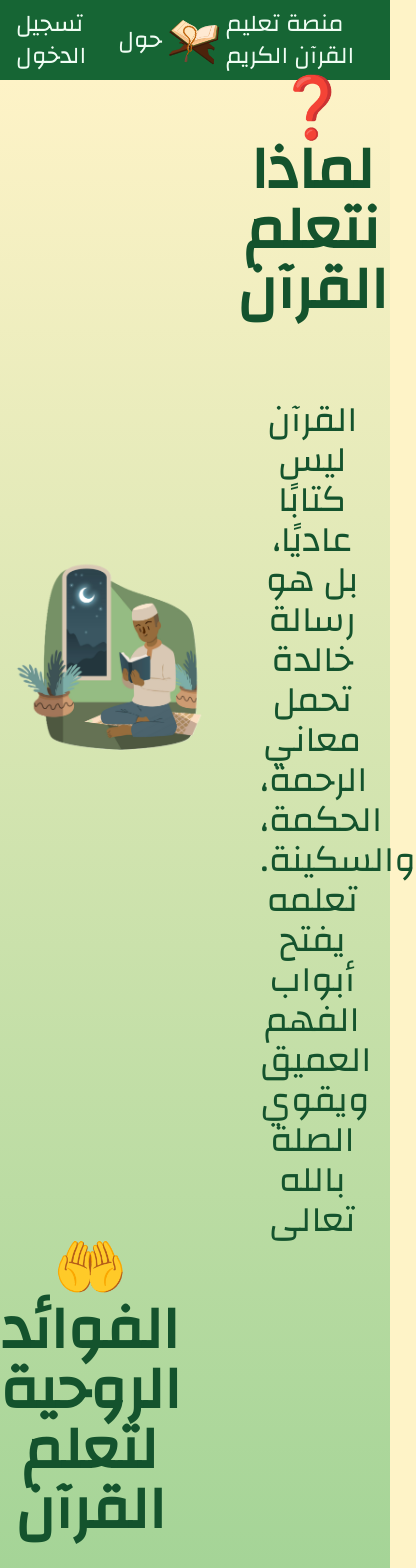
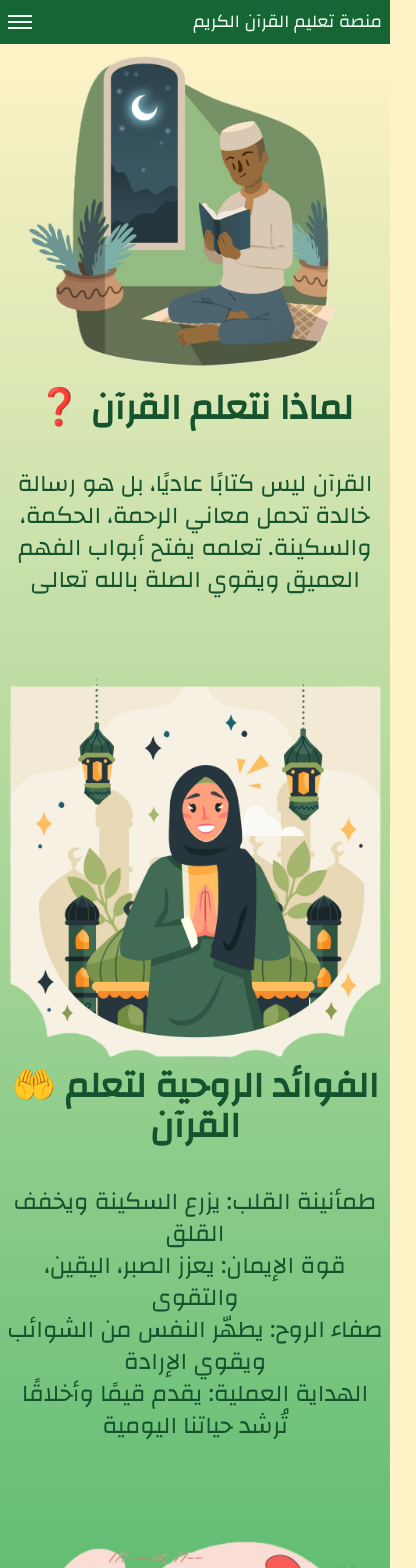
Before and after one commit to PROuserR/QuranLearningPlatform, a Next.js app: page /about in a window 390 px wide. Shown: the top 1568 px of the page, 416 px wide, since content can reach past the window. Built offline with nearby package versions, Linux system fonts and the light colour scheme.

Commit message:
added mobile view compatibility

```diff
--- a/src/app/about/page.tsx
+++ b/src/app/about/page.tsx
@@ -4,15 +4,15 @@ import Image from 'next/image';
 
 function Page() {
     return (
-        <main className="bg-gradient-to-b from-amber-100 to-green-600">
-            <div className="flex flex-row-reverse items-center justify-center ">
+        <main className="flex flex-col md:flex-row bg-gradient-to-b from-amber-100 to-green-600 gap-y-20 md:gap-y-2">
+            <div className="flex md:flex-row-reverse flex-col-reverse items-center justify-center ">
                 <motion.div
                     initial={{ opacity: 0, x: 100 }}   // starting state
                     animate={{ opacity: 1, x: 0 }}    // end state
                     transition={{ duration: 1, ease: "easeOut" }} // timing
-                    className="text-3xl flex flex-col items-center justify-center text-center gap-y-20 w-1/2">
-                    <span className="text-6xl font-semibold"> ❓ لماذا نتعلم القرآن </span>
-                    <span className="text-4xl flex-wrap w-2/3">
+                    className="text-3xl flex flex-col items-center justify-center text-center md:gap-y-20 gap-y-10 md:w-1/2 w-full">
+                    <span className="md:text-6xl text-4xl font-semibold"> ❓ لماذا نتعلم القرآن </span>
+                    <span className="md:text-4xl text-2xl flex-wrap md:w-2/3 w-full">
                         القرآن ليس كتابًا عاديًا، بل هو رسالة خالدة تحمل معاني الرحمة، الحكمة، والسكينة. تعلمه يفتح أبواب الفهم العميق ويقوي الصلة بالله تعالى
                     </span>
                 </motion.div>
@@ -29,15 +29,15 @@ function Page() {
                     />
                 </motion.div>
             </div>
-            <div className="flex flex-row items-center justify-center">
+            <div className="flex md:flex-row flex-col-reverse items-center justify-center">
                 <motion.div
                     initial={{ opacity: 0, x: 100 }}   // starting state
                     animate={{ opacity: 1, x: 0 }}    // end state
                     transition={{ duration: 1, ease: "easeOut" }} // timing
-                    className="text-3xl flex flex-col items-center justify-center text-center gap-y-20 w-1/2">
-                    <span className="text-6xl font-semibold"> 🤲 الفوائد الروحية لتعلم القرآن
+                    className="text-3xl flex flex-col items-center justify-center text-center md:gap-y-20 gap-y-10 md:w-1/2 w-full ">
+                    <span className="md:text-6xl text-4xl font-semibold"> 🤲 الفوائد الروحية لتعلم القرآن
                     </span>
-                    <span className="text-4xl flex-wrap w-auto">
+                    <span className="md:text-4xl text-2xl flex-wrap w-auto">
                         <div>
                             طمأنينة القلب: يزرع السكينة ويخفف القلق
 
@@ -69,15 +69,15 @@ function Page() {
                     />
                 </motion.div>
             </div >
-            <div className="flex flex-row-reverse items-center justify-center">
+            <div className="flex md:flex-row-reverse flex-col-reverse items-center justify-center">
                 <motion.div
                     initial={{ opacity: 0, x: 100 }}   // starting state
                     animate={{ opacity: 1, x: 0 }}    // end state
                     transition={{ duration: 1, ease: "easeOut" }} // timing
-                    className="text-3xl flex flex-col items-center justify-center text-center gap-y-20 w-1/2">
-                    <span className="text-6xl font-semibold"> 🌐 مميزات التصميم الحديث
+                    className="text-3xl flex flex-col items-center justify-center text-center md:gap-y-20 gap-y-10 md:w-1/2 w-full">
+                    <span className="md:text-6xl text-4xl font-semibold"> 🌐 مميزات التصميم الحديث
                     </span>
-                    <div className="text-4xl flex-wrap w-auto flex flex-col list-inside">
+                    <div className="md:text-4xl text-2xl flex-wrap w-auto flex flex-col list-inside">
                         <div >
                             واجهة أنيقة: ألوان هادئة وخطوط واضحة لراحة العين
 
@@ -108,7 +108,6 @@ function Page() {
                 </motion.div>
             </div >
         </main>
-
     )
 }
 
--- a/src/app/login/page.tsx
+++ b/src/app/login/page.tsx
@@ -13,11 +13,11 @@ function Page() {
   }
 
   return (
-    <div className='flex flex-row-reverse w-full h-full px-24 justify-center items-cente gap-x-8'>
-      <div className='flex flex-col w-1/2 gap-y-12 items-center justify-center'>
+    <div className='flex flex-col md:flex-row-reverse w-full h-full md:px-24 justify-center items-cente md:gap-x-8 p-4'>
+      <div className='flex flex-col w-full md:w-1/2 gap-y-12 items-center justify-center'>
         <AnimatePresence mode='wait'>
           {isLoginMode ? <motion.div initial={{ opacity: 0, x: 100 }} animate={{ opacity: 1, x: 0 }} transition={{ duration: 0.8, ease: "easeOut" }}
-            className='flex flex-col gap-y-12 items-center justify-center w-3/4' key="login">
+            className='flex flex-col gap-y-12 items-center justify-center w-full ' key="login">
             <span className='text-3xl'>تسجيل دخول المستخدم</span>
             <form className='flex h-auto text-xl flex-col w-full text-right p-8 gap-4 border-2 border-green-800 rounded-3xl' onSubmit={(e) => submitForm(e)}>
               <label> البريد الالكتروني</label>
@@ -29,7 +29,7 @@ function Page() {
               <button className='hover:underline text-gray-800 ml-auto text-lg mx-auto'>  ليس لديك حساب؟ <span className='font-bold'>انشاء حساب جديد</span></button>
             </form>
           </motion.div> : <motion.div initial={{ opacity: 0, x: -100 }} animate={{ opacity: 1, x: 0 }} transition={{ duration: 0.5, ease: "easeIn" }}
-              className='flex flex-col gap-y-12 items-center justify-center w-3/4' key="register">
+              className='flex flex-col gap-y-12 items-center justify-center w-full md:w-3/4' key="register">
             <span className='text-3xl'> انساء حساب جديد </span>
             <form className='flex h-auto text-xl flex-col w-full text-right p-8 gap-4 border-2 border-green-800 rounded-3xl' onSubmit={(e) => submitForm(e)}>
               <label>اسم المستخدم</label>
@@ -54,7 +54,7 @@ function Page() {
       </div>
 
       <motion.div initial={{ opacity: 0, x: -100 }} animate={{ opacity: 1, x: 0 }} transition={{ duration: 0.8, ease: "easeOut" }}
-        className='w-1/2 h-full flex border-r-2 border-green-800 my-24'>
+        className='hidden md:flex w-full md:w-1/2 h-full md:border-r-2 border-green-800 my-24'>
         <Image
           src="/LoginIllustration.png"
           alt="paryer"
@@ -63,7 +63,6 @@ function Page() {
           className='m-auto'
         />
       </motion.div>
-
     </div>
   )
 }
--- a/src/app/page.tsx
+++ b/src/app/page.tsx
@@ -6,21 +6,20 @@ import Link from 'next/link';
 export default function Home() {
   return (
     <div className="p-2">
-      <main className="flex flex-row-reverse items-center justify-center">
+      <main className="flex md:flex-row-reverse flex-col-reverse items-center justify-center">
         <motion.div
           initial={{ opacity: 0, x: 100 }}   // starting state
           animate={{ opacity: 1, x: 0 }}    // end state
           transition={{ duration: 1, ease: "easeOut" }} // timing
-          className="text-3xl flex flex-col items-center justify-center text-center gap-y-20 w-1/2">
-          <span className="text-6xl font-semibold">تعلم القرآن الكريم عبر الانترنت</span>
-          <span className="text-4xl flex-wrap w-2/3">
+          className="text-3xl flex flex-col items-center justify-center text-center md:gap-y-20 md:w-1/2 w-full gap-y-12">
+          <span className="md:text-6xl text-4xl font-semibold">تعلم القرآن الكريم عبر الانترنت</span>
+          <span className="md:text-4xl text-2xl flex-wrap md:w-2/3 w-full">
             القرآن نورٌ للقلب، فاجعل تلاوته عادةً يومية تنير دربك
             من جعل القرآن رفيقًا له، وجد الطمأنينة في كل خطوة
           </span>
-          <div className='flex flex-row-reverse gap-x-12'>
-            <Link href="/login" className='text-green-50 bg-green-900 rounded-full py-8 px-16'>ابدأ الآن</Link>
-            <Link href="/about" className='text-green-900 border-2 border-green-900 rounded-full py-8 px-16'> المزيد </Link>
-
+          <div className='flex flex-row-reverse gap-x-2 md:gap-x-12 text-lg'>
+            <Link href="/login" className='text-green-50 bg-green-900 rounded-full md:py-8 md:px-16 p-6'>ابدأ الآن</Link>
+            <Link href="/about" className='text-green-900 border-2 border-green-900 rounded-full md:py-8 md:px-16 p-6'> المزيد </Link>
           </div>
         </motion.div>
         <motion.div
--- a/src/components/navbar.tsx
+++ b/src/components/navbar.tsx
@@ -1,17 +1,26 @@
+"use client"
 import Image from 'next/image';
 import Link from 'next/link';
+import { useState } from 'react';
+import { motion } from "motion/react"
 
-function navbar() {
+function Navbar() {
+  const [isMenuShown, setIsMenuShown] = useState(false)
+  const toggleMenu = () => {
+    setIsMenuShown(!isMenuShown)
+  }
+
   return (
-    <nav className='text-2xl w-full bg-green-800 text-green-50 px-4 py-2 flex flex-row-reverse items-center justify-center'>
+    <nav className='text-lg md:text-2xl w-full bg-green-800 text-green-50 md:px-4 md:py-2 p-2 flex flex-row-reverse items-center justify-center'>
       <Link href="/">منصة تعليم القرآن الكريم</Link>
       <Image
         src="/Quran.png" // path relative to public folder
         alt="Quran"
-        width={64}
-        height={64}
+        width="64"
+        height="64"
+        className='hidden md:flex'
       />
-      <div className='flex flex-row items-center justify-center gap-x-8 mr-auto'>
+      <div className='hidden md:flex flex-row items-center justify-center md:gap-x-8 gap-x-2 mr-auto'>
         <Link href="/login" className='hover:underline'>
           تسجيل الدخول
         </Link>
@@ -19,8 +28,38 @@ function navbar() {
           حول
         </Link>
       </div>
+
+      <div className='flex flex-col w-auto gap-y-1 mr-auto' onClick={toggleMenu}>
+        <div className='flex w-6 bg-green-50 py-[1px] px-3'></div>
+        <div className='flex w-6 bg-green-50 py-[1px] px-3'></div>
+        <div className='flex w-6 bg-green-50 py-[1px] px-3'></div>
+      </div>
+
+      {isMenuShown ? <div className='h-screen w-screen left-0 top-0 text-4xl bg-green-400 absolute z-10 flex flex-col'>
+        <div className='flex flex-row-reverse w-full items-center px-4'>
+          <Image
+            src="/Quran.png" // path relative to public folder
+            alt="Quran"
+            width="64"
+            height="64"
+            className='mb-auto'
+          />
+          <div className='mr-auto text-3xl' onClick={toggleMenu}>X</div>
+
+        </div>
+        <motion.div
+          initial={{ opacity: 0, x: -100 }}   // starting state
+          animate={{ opacity: 1, x: 0 }}    // end state
+          transition={{ duration: 1, ease: "easeOut" }} // timing
+          className='flex flex-col text-center items-center justify-center w-full m-auto gap-y-12'>
+          <Link href="/" onClick={toggleMenu}> الصفحة الرئيسية</Link>
+          <Link href="/login" onClick={toggleMenu}>تسجيل الدخول</Link>
+          <Link href="/about" onClick={toggleMenu}>حول</Link>
+        </motion.div>
+      </div> : null}
+
     </nav>
   )
 }
 
-export default navbar
+export default Navbar
```
